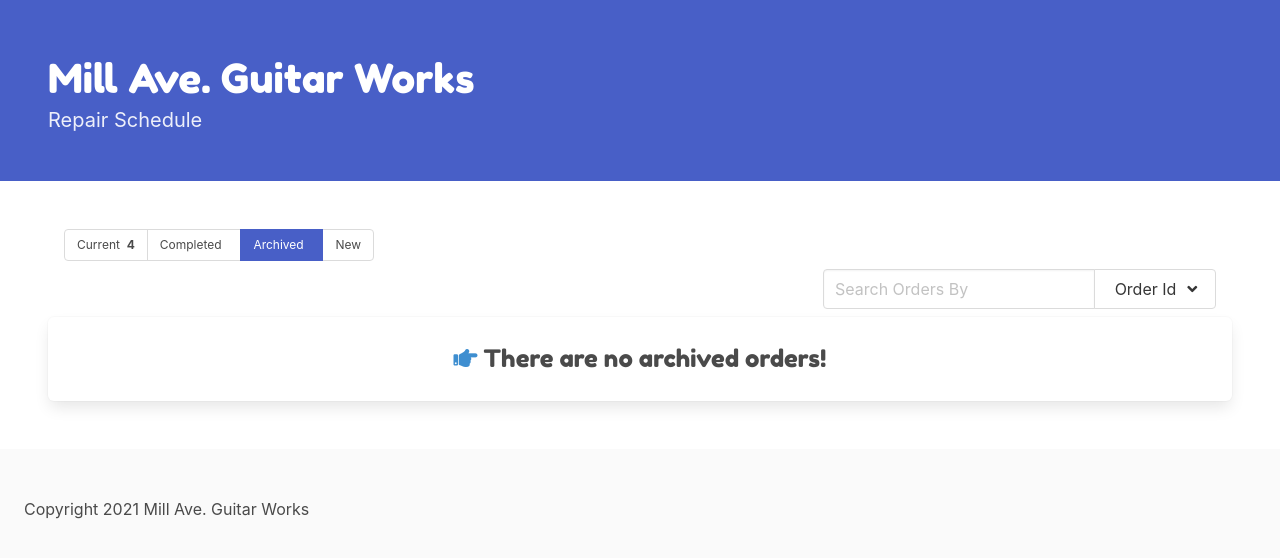
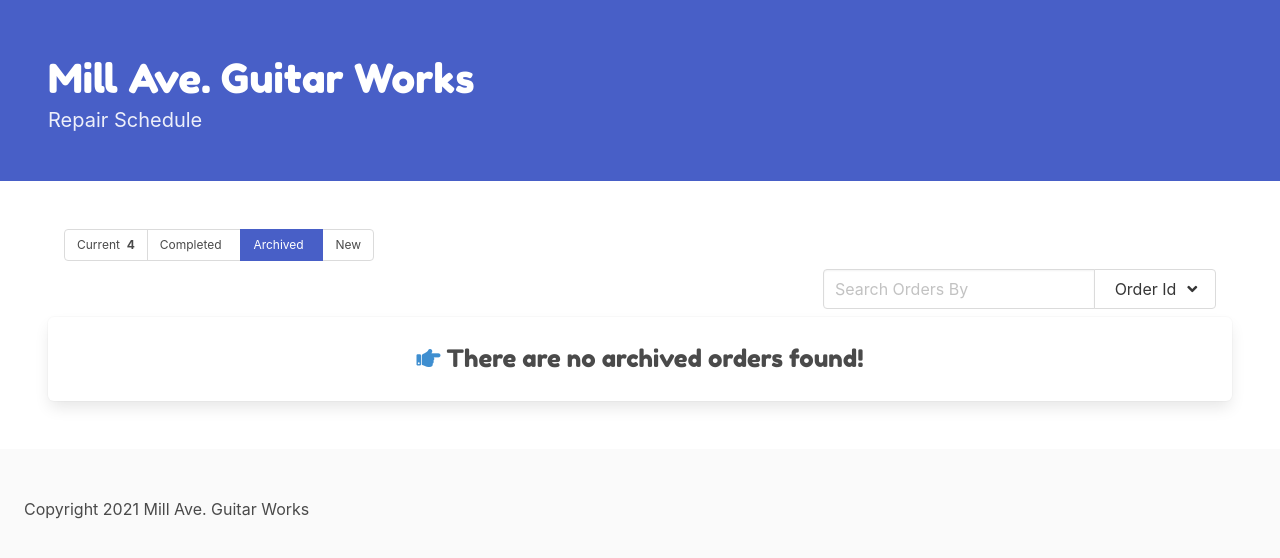
Before and after one commit to rcatwr/guitar-shop-app, a React (Create React App) app: page /archived in a window 1280 px wide. Shown: the top 558 px of the page. Built offline with nearby package versions, Linux system fonts and the light colour scheme.

Commit message:
separated out the order sorting logic and created new file

```diff
--- a/src/App.js
+++ b/src/App.js
@@ -1,8 +1,9 @@
-import React, { useState } from "react";
+import React from "react";
 import { BrowserRouter, Route, Switch } from "react-router-dom";
 import "./css/App.css";
 import "../node_modules/font-awesome/css/font-awesome.min.css";
 import _ from "lodash";
+import { useSelector } from "react-redux";
 import CurrentOrders from "./components/CurrentOrders";
 import CompletedOrders from "./components/CompletedOrders";
 import ArchivedOrders from "./components/ArchivedOrders";
@@ -15,22 +16,11 @@ import SearchTool from "./components/SearchTool";
 import Nav from "./components/Nav";
 import OrderCard from "./components/OrderCard";
 import Form from "./components/Form";
-//import ordersData from "./data/orders.json";
-import { useSelector } from "react-redux";
+import EmptyOrderPage from "./components/EmptyOrderPage";
 import UpdateOrderModal from "./components/UpdateOrderModal";
 import DeleteConfirmModal from "./components/DeleteConfirmModal";
 
 const App = () => {
-  const [confirmDeleteModalShow, setConfirmDeleteModalShow] = useState(false);
-  // const [updateOrderModalShow, setUpdateOrderModalShow] = useState(false);
-  const [orderConfirmDelete, setOrderConfirmDelete] = useState({});
-  const [orderToUpdate, setOrderToUpdate] = useState({});
-  // const [sortBy, setSortBy] = useState("orderId");
-  // const [sortDir, setSortDir] = useState("asc");
-  //const [searchTerm, setSearchTerm] = useState("");
-  // need to get rid of this and use the redux store
-  const [ordersLocalState, setOrders] = useState([]);
-
   //redux store
   const orders = useSelector((state) => state.orders);
 
@@ -51,131 +41,16 @@ const App = () => {
     (state) => state.modals.deleteOrder.modalShow
   );
 
-  // put this into the modal component instead of here
-  //const deleteOrderDisplay = useSelector(
-  // (state) => state.modals.deleteOrder.order
-  //);
-
-  // make selectors here for all kindsa stuff
-
-  //useEffect(() => {
-  //  setOrders(orders);
-  // }, []);
-
-  // this callback handles two different form submissions
-  // 1) if an order is a 'newOrder'
-  // 2) if the order is being updated 'isUpdate'
-
-  // const formSubmitted = (newOrder, isUpdate) => {
-  //    callback spreads in the new order in Form
-
-  //   if (isUpdate) {
-  //     // filter the order out
-  //     const updatedList = orders.filter(
-  //       (order) => order.orderId !== newOrder.orderId
-  //     );
-
-  //     // ...and pop it back in!
-  //     setOrders([...updatedList, newOrder]);
-  //   } else {
-  //     // add the new order in
-  //     setOrders([...orders, newOrder]);
-  //   }
-  // };
-
-  // const orderStatusUpdate = (id, trigger) => {
-  // this handles the 'delete' button
-  //if (trigger === "deleted" && !confirmDeleteModalShow) {
-  // return openConfirmDeleteModal(id);
-  // }
-  // open the order update modal in App if update button is selected in orderCard
-  // passes trigger and order id
-  // this handles the update sequence
-  //if (trigger === "updateOrder") {
-  // updateOrderModal(true);
-  // updateOrderFormDisplay(id);
-  // use this for opening the order update modal
-  // }
-  // this map method goes throught the orders object in state
-  // uses a ternary operator
-  // does the id of the order match the order id of the order
-  // clicked on the interface?
-  // it's dynamic, so trigger could be 'completed','archived', 'deleted'
-  //const updatedOrders = orders.map((order) =>
-  // order.orderId === id ? { ...order, [trigger]: true } : order
-  // );
-  // setOrders(updatedOrders);
-  // setConfirmDeleteModalShow(false);
-  // };
-
-  // this method grabs the order from state to
-  // display on the modal and prepare the
-  // user to delete optionally
-
-  // const openConfirmDeleteModal = (id) => {
-  // get the order to delete
-  // setOrderConfirmDelete(orders.find((o) => o.orderId === id));
-  // show the modal
-  //  setConfirmDeleteModalShow(true);
-  // };
-
-  // put this into a redux slice!!
-  // this just triggers the modal display
-  // const updateOrderModal = (bool) => {
-  // setUpdateOrderModalShow(bool | false);
-  // };
-
-  //selector!!!
-  // const updateOrderFormDisplay = (id) => {
-  // sorts through and finds the order we need to update in orders
-  //   setOrderToUpdate(orders.find((o) => o.orderId === id));
-  // pass this bit of state to props
-  // };
-
-  // this gives us the order number for the next order
-
-  // const searchByText = (text) => {
-  //   setSearchTerm(text.toLowerCase().trim());
-  // };
-
-  // const sortCardOrder = (sortBy) => {
-  // setSortBy(sortBy);
-  // };
-
-  // const sortCardDir = (sortDir) => {
-  //setSortDir(sortDir);
-  // };
-
   const cardDisplayLogic = (o) => ({
     current: !o.deleted && !o.completed,
     completed: o.completed && !o.deleted && !o.archived,
     archived: o.archived && !o.deleted,
   });
 
-  // this is strictly for the nav bar component!!
-  // handles the logic for making the little numbers appear
-  // on the tabs
-  // returns an object
-
-  const countCardStatus = (orders) => {
-    const ordersCount = (stat) =>
-      orders.filter((order) => {
-        return cardDisplayLogic(order)[stat] ? order : null;
-      }).length;
-
-    return {
-      current: ordersCount("current"),
-      completed: ordersCount("completed"),
-      archived: ordersCount("archived"),
-    };
-  };
-
   const showCardsLogic = (status, orders) => {
-    let orderByVal = sortBy;
-
     const sortedRecords = _.sortBy(orders, [
       function (o) {
-        return o[orderByVal];
+        return o[sortBy];
       },
     ]);
 
@@ -189,44 +64,23 @@ const App = () => {
 
     const ordersEmptyBin = textSearchedRecords.filter((order) => {
       return cardDisplayLogic(order)[status] ? order : null;
-    });
+    }).length;
 
     const listOrders = textSearchedRecords.map((order, i) => {
       return cardDisplayLogic(order)[status] ? (
-        <OrderCard
-          key={i}
-          order={order}
-          // orderStatusUpdate={orderStatusUpdate}
-        />
+        <OrderCard key={i} order={order} />
       ) : null;
     });
 
-    return ordersEmptyBin.length ? (
-      listOrders
-    ) : (
-      <div className="box is-justify-content-center is-flex p-5">
-        <p className="is-size-4 fredoka">
-          <i className="fas fa-hand-point-right has-text-info"></i> There are no{" "}
-          {status} orders!
-        </p>
-      </div>
-    );
+    return ordersEmptyBin ? listOrders : <EmptyOrderPage status={status} />;
   };
 
   const toggleUpdateOrderModalDisplay = updateOrderModalDisplay ? (
-    <UpdateOrderModal
-    //orderToUpdate={updateOrderDisplay}
-    //updateOrderModal={updateOrderModal}
-    // formSubmitted={formSubmitted}
-    />
+    <UpdateOrderModal />
   ) : null;
 
   const toggleDeleteConfirmModal = deleteOrderModalDisplay ? (
-    <DeleteConfirmModal
-    // orderConfirmDelete={deleteOrderDisplay}
-    // orderStatusUpdate={orderStatusUpdate}
-    // setConfirmDeleteModalShow={setConfirmDeleteModalShow}
-    />
+    <DeleteConfirmModal />
   ) : null;
 
   return (
@@ -237,12 +91,8 @@ const App = () => {
 
       <Main>
         <BrowserRouter>
-          <Nav orderStatus={countCardStatus(orders)} />
-          <SearchTool
-          // sortCardOrder={sortCardOrder}
-          // sortCardDir={sortCardDir}
-          // searchByText={searchByText}
-          />
+          <Nav />
+          <SearchTool />
 
           <Switch>
             <Route exact path="/">
@@ -263,10 +113,7 @@ const App = () => {
 
             <Route path="/new">
               <NewOrder>
-                <Form
-                  // formSubmitted={formSubmitted}
-                  newOrderId={newOrderId}
-                />
+                <Form newOrderId={newOrderId} />
               </NewOrder>
             </Route>
           </Switch>
--- /dev/null
+++ b/src/components/EmptyOrderPage.js
@@ -0,0 +1,12 @@
+const EmptyOrderPage = ({ status }) => {
+  return (
+    <div className="box is-justify-content-center is-flex p-5">
+      <p className="is-size-4 fredoka">
+        <i className="fas fa-hand-point-right has-text-info"></i> There are no{" "}
+        {status} orders found!
+      </p>
+    </div>
+  );
+};
+
+export default EmptyOrderPage;
--- a/src/components/Nav.js
+++ b/src/components/Nav.js
@@ -1,10 +1,47 @@
 import React from "react";
+import { useSelector } from "react-redux";
 import { Link, useLocation } from "react-router-dom";
 
-const Nav = (props) => {
+const Nav = () => {
   const { pathname } = useLocation();
 
-  console.log(props.orderStatus);
+  // get orders from redux store
+  const orders = useSelector((state) => state.orders);
+
+  // sorting logic as an object
+  // parameter 'o' is the orders object
+  // returns an object!
+  const cardDisplayLogic = (o) => ({
+    current: !o.deleted && !o.completed,
+    completed: o.completed && !o.deleted && !o.archived,
+    archived: o.archived && !o.deleted,
+  });
+
+  // count up the 'current' 'completed' and 'archived' orders
+  // takes order array as param.
+  const orderStatus = (orders) => {
+    // use filter method to create a new array
+    // parameter is a string that matches the keyword in cardDisplayLogic()
+
+    const ordersCount = (stat) =>
+      orders.filter((order) => {
+        return cardDisplayLogic(order)[stat] ? order : null;
+      }).length;
+
+    // returns an object with the length of the sorted arrays!
+    // put these in the tabs -- calling it like this:
+    // orderStatus(orders).current
+
+    return {
+      current: ordersCount("current"),
+      completed: ordersCount("completed"),
+      archived: ordersCount("archived"),
+    };
+  };
+
+  // extract the values from the function call
+  const { current, completed, archived } = orderStatus(orders);
+
   return (
     <div className="container">
       <nav className="tabs is-toggle mb-2 is-small">
@@ -12,19 +49,19 @@ const Nav = (props) => {
           <li className={pathname === "/" ? "is-active" : null}>
             <Link to="/">
               Current &nbsp;
-              <strong>{props.orderStatus.current || ""}</strong>
+              <strong>{current || ""}</strong>
             </Link>
           </li>
           <li className={pathname === "/completed" ? "is-active" : null}>
             <Link to="/completed">
               Completed &nbsp;
-              <strong>{props.orderStatus.completed || ""}</strong>
+              <strong>{completed || ""}</strong>
             </Link>
           </li>
           <li className={pathname === "/archived" ? "is-active" : null}>
             <Link to="/archived">
               Archived &nbsp;
-              <strong>{props.orderStatus.archived || ""}</strong>
+              <strong>{archived || ""}</strong>
             </Link>
           </li>
           <li className={pathname === "/new" ? "is-active" : null}>
```
Also changed, not shown: src/components/Form.js (+2 -5 lines).
